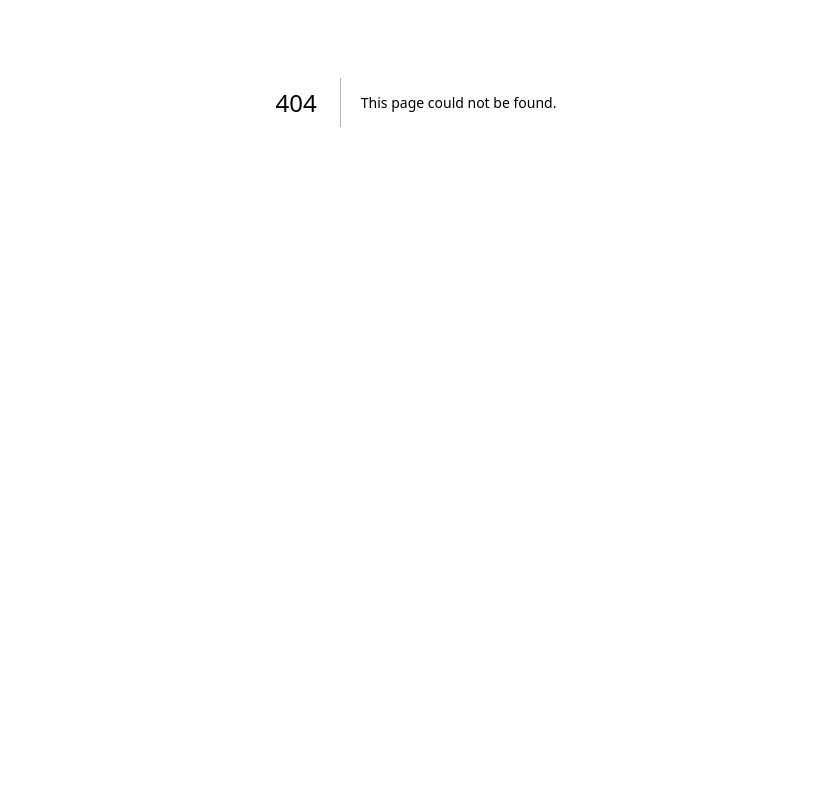
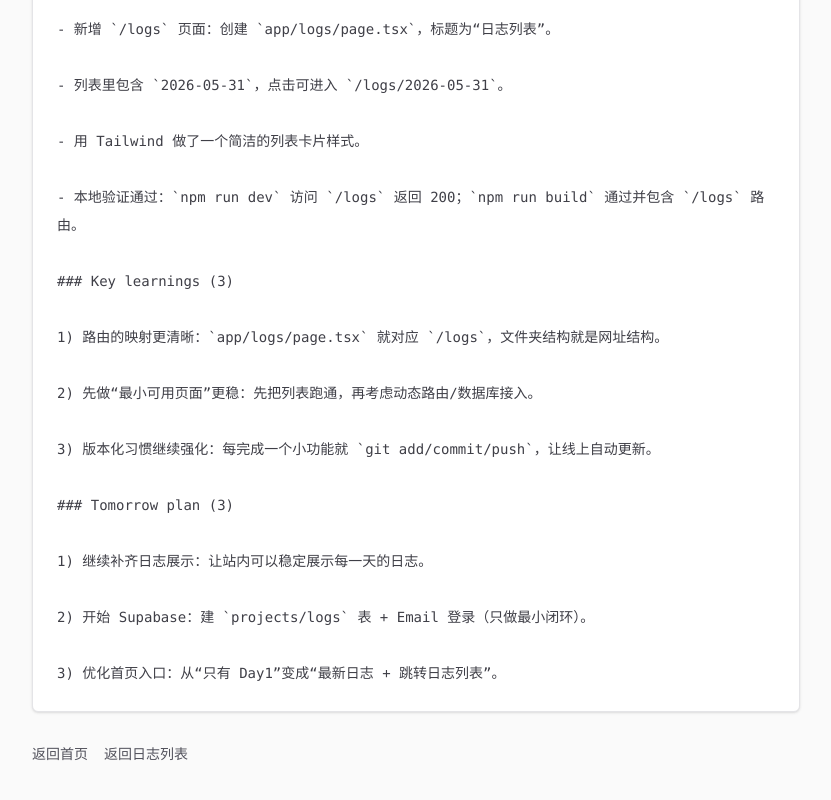
Before and after one commit to guminghui1996-gif/vibeship, a Next.js app: page /logs/2026-06-01 in a window 1280 px wide. Before the commit this address had no page. Shown: the part 298-1098 px from the top of the page, without its empty margins (224-1055 px from the left). Before the commit the page ends 800 px from the top, so only its background shows below. Built offline with nearby package versions, Linux system fonts and the light colour scheme.

Commit message:
add day2 log

```diff
--- /dev/null
+++ b/app/logs/2026-06-01/page.tsx
@@ -0,0 +1,62 @@
+import Link from "next/link";
+
+const markdown = [
+  "---",
+  "",
+  "## VibeShip Day 2: Add /logs Page",
+  "",
+  "### Today shipped",
+  "",
+  "- 新增 `/logs` 页面：创建 `app/logs/page.tsx`，标题为“日志列表”。",
+  "",
+  "- 列表里包含 `2026-05-31`，点击可进入 `/logs/2026-05-31`。",
+  "",
+  "- 用 Tailwind 做了一个简洁的列表卡片样式。",
+  "",
+  "- 本地验证通过：`npm run dev` 访问 `/logs` 返回 200；`npm run build` 通过并包含 `/logs` 路由。",
+  "",
+  "### Key learnings (3)",
+  "",
+  "1) 路由的映射更清晰：`app/logs/page.tsx` 就对应 `/logs`，文件夹结构就是网址结构。",
+  "",
+  "2) 先做“最小可用页面”更稳：先把列表跑通，再考虑动态路由/数据库接入。",
+  "",
+  "3) 版本化习惯继续强化：每完成一个小功能就 `git add/commit/push`，让线上自动更新。",
+  "",
+  "### Tomorrow plan (3)",
+  "",
+  "1) 继续补齐日志展示：让站内可以稳定展示每一天的日志。",
+  "",
+  "2) 开始 Supabase：建 `projects/logs` 表 + Email 登录（只做最小闭环）。",
+  "",
+  "3) 优化首页入口：从“只有 Day1”变成“最新日志 + 跳转日志列表”。"
+].join("\n");
+
+export default function DayTwoLogPage() {
+  return (
+    <main className="min-h-screen bg-zinc-50 px-6 py-12 text-zinc-950">
+      <article className="mx-auto w-full max-w-3xl">
+        <h1 className="text-3xl font-semibold tracking-normal sm:text-4xl">
+          Day 2 日志（2026-06-01）
+        </h1>
+        <pre className="mt-8 whitespace-pre-wrap rounded-md border border-zinc-200 bg-white p-6 text-sm leading-7 text-zinc-700 shadow-sm">
+          {markdown}
+        </pre>
+        <nav className="mt-8 flex flex-wrap gap-4">
+          <Link
+            className="text-sm font-medium text-zinc-600 transition hover:text-zinc-950"
+            href="/"
+          >
+            返回首页
+          </Link>
+          <Link
+            className="text-sm font-medium text-zinc-600 transition hover:text-zinc-950"
+            href="/logs"
+          >
+            返回日志列表
+          </Link>
+        </nav>
+      </article>
+    </main>
+  );
+}
--- a/app/logs/page.tsx
+++ b/app/logs/page.tsx
@@ -1,6 +1,12 @@
 import Link from "next/link";
 
 const logs = [
+  {
+    date: "2026-06-01",
+    title: "Day 2 日志（2026-06-01）",
+    href: "/logs/2026-06-01",
+    summary: "Add /logs Page"
+  },
   {
     date: "2026-05-31",
     title: "Day 1 日志（2026-05-31）",
--- /dev/null
+++ b/logs/2026-06-01.md
@@ -0,0 +1,29 @@
+---
+
+## VibeShip Day 2: Add /logs Page
+
+### Today shipped
+
+- 新增 `/logs` 页面：创建 `app/logs/page.tsx`，标题为“日志列表”。
+
+- 列表里包含 `2026-05-31`，点击可进入 `/logs/2026-05-31`。
+
+- 用 Tailwind 做了一个简洁的列表卡片样式。
+
+- 本地验证通过：`npm run dev` 访问 `/logs` 返回 200；`npm run build` 通过并包含 `/logs` 路由。
+
+### Key learnings (3)
+
+1) 路由的映射更清晰：`app/logs/page.tsx` 就对应 `/logs`，文件夹结构就是网址结构。
+
+2) 先做“最小可用页面”更稳：先把列表跑通，再考虑动态路由/数据库接入。
+
+3) 版本化习惯继续强化：每完成一个小功能就 `git add/commit/push`，让线上自动更新。
+
+### Tomorrow plan (3)
+
+1) 继续补齐日志展示：让站内可以稳定展示每一天的日志。
+
+2) 开始 Supabase：建 `projects/logs` 表 + Email 登录（只做最小闭环）。
+
+3) 优化首页入口：从“只有 Day1”变成“最新日志 + 跳转日志列表”。
```
